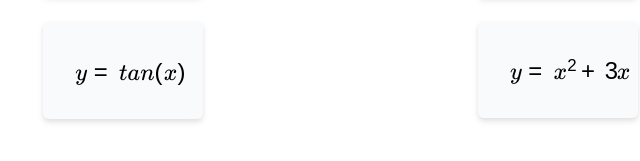
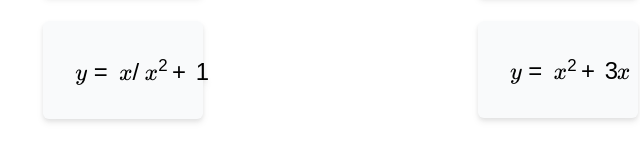
Before and after one commit to melissaoml/Matematrix, a website: page src/funzioni/sceltaFunzioni.html in a window 1280 px wide. Shown: the part 495-656 px from the top of the page, 82-722 px from the left. Drawn offline with nearby package versions, Linux system fonts and the light colour scheme; a web font is replaced by a local one.

Commit message:
Update sceltaFunzioni.html

```diff
--- a/src/funzioni/sceltaFunzioni.html
+++ b/src/funzioni/sceltaFunzioni.html
@@ -52,7 +52,7 @@
         </div>
         <div
             class="md:bg-gray-50 md:w-40 md:m-auto md:p-8 md:rounded-md md:cursor-pointer md:drop-shadow-md md:transition ease-in-out delay-150 hover:-translate-y-1 hover:scale-110 hover:bg-indigo-400 duration-300 hover:text-white bg-gray-50 w-1/2 rounded-md m-auto text-center p-8 mt-8 drop-shadow-md">
-            <p>\(y=tan(x)\)</p>
+            <p>\(y=x/x^2+1\)</p>
         </div>
         <div
             class="md:bg-gray-50 md:w-40 md:m-auto md:p-8 md:rounded-md md:cursor-pointer md:drop-shadow-md md:transition ease-in-out delay-150 hover:-translate-y-1 hover:scale-110 hover:bg-indigo-400 duration-300 hover:text-white bg-gray-50 w-1/2 rounded-md m-auto text-center p-8 mt-8 drop-shadow-md">
```
